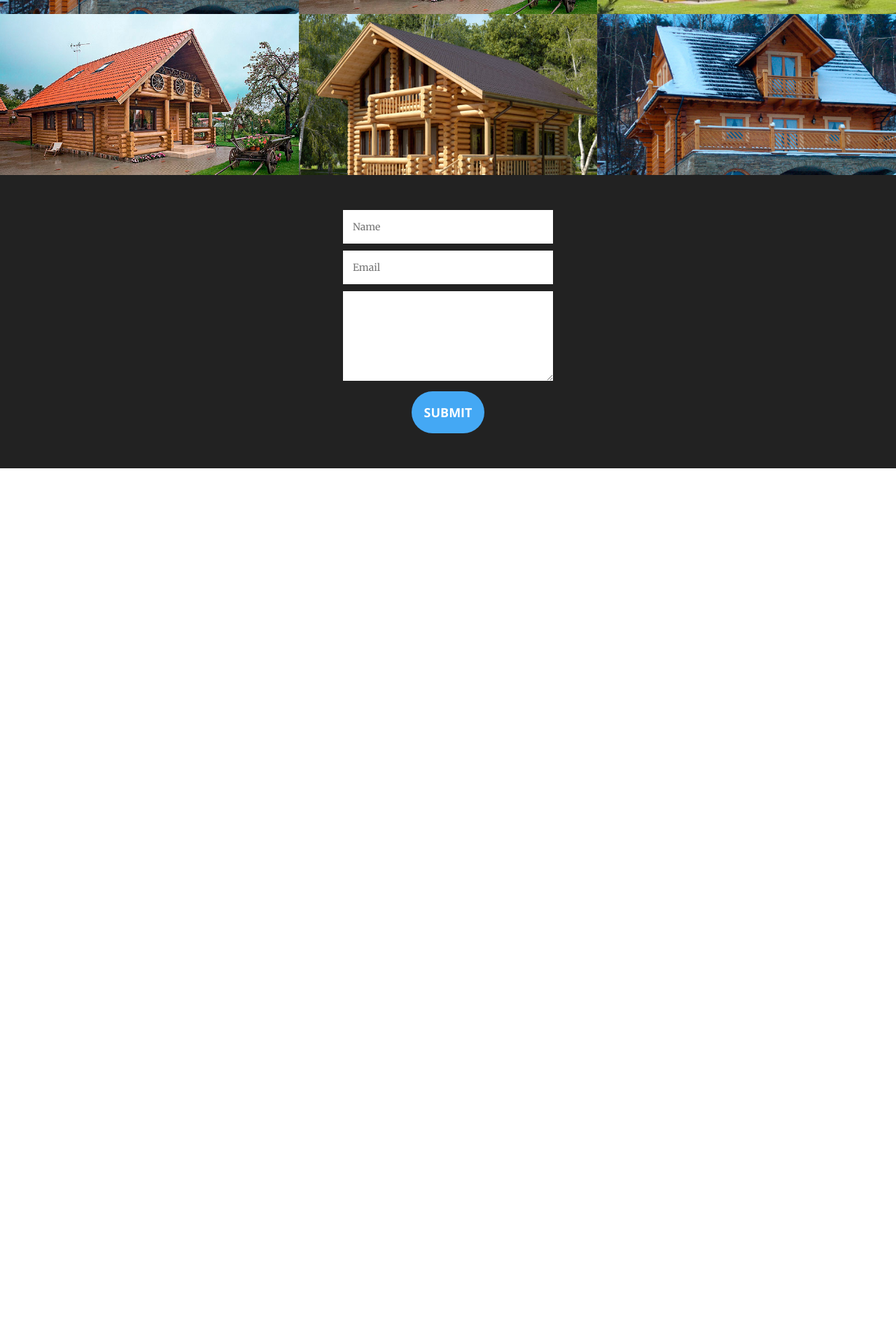
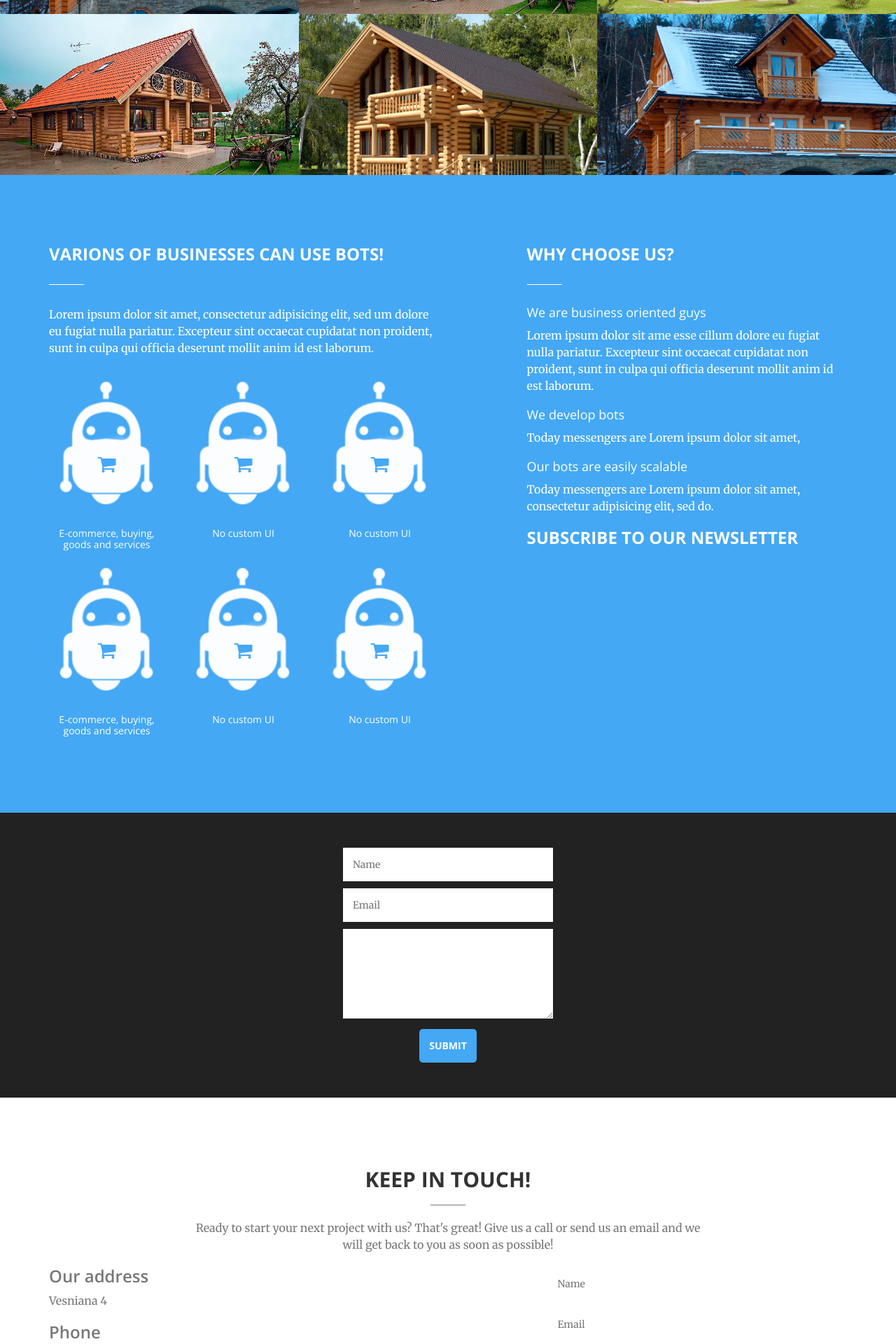
Before and after one commit to mykolat/botsCrew, a Jekyll site: the page built from index.html, in a window 1280 px wide. Shown: the part 2520-4440 px from the top of the page at 70% size. Built offline with Jekyll 4.4.1, drawn with Linux system fonts in a browser that asks for light colours; before the commit the page ends 3189 px from its top, so only the background shows below that; some of the changed text lies outside the part shown.

Commit message:
UI update

```diff
--- /dev/null
+++ b/_includes/business-services.html
@@ -0,0 +1,41 @@
+<div class="row">
+    <div class="col-lg-4 col-md-6 text-center">
+        <div class="box">
+            <div class="box__robot"><i class="fa fa-2x fa-shopping-cart wow bounceIn text-primary"></i></div>
+            <h5>E-commerce, buying, goods and services</h5> </div>
+    </div>
+    <div class="col-lg-4 col-md-6 text-center">
+        <div class="box">
+            <div class="box__robot"><i class="fa fa-2x fa-shopping-cart wow bounceIn text-primary"></i></div>
+            <h5>No custom UI</h4>
+        </div>
+    </div>
+    <div class="col-lg-4 col-md-6 text-center">
+        <div class="box">
+          <div class="box__robot"><i class="fa fa-2x fa-shopping-cart wow bounceIn text-primary"></i></div>
+            <h5>No custom UI</h4>
+        </div>
+    </div>
+</div>
+
+<div class="row">
+    <div class="col-lg-4 col-md-6 text-center">
+          <div class="box">
+            <div class="box__robot"><i class="fa fa-2x fa-shopping-cart wow bounceIn text-primary"></i></div>
+            <h5>E-commerce, buying, goods and services</h5> </div>
+    </div>
+    <div class="col-lg-4 col-md-6 text-center">
+        <div class="box">
+            <div class="box__robot"><i class="fa fa-2x fa-shopping-cart wow bounceIn text-primary"></i></div>
+            <h5>No custom UI</h4>
+        </div>
+    </div>
+    <div class="col-lg-4 col-md-6 text-center">
+        <div class="box">
+            <div class="box__robot">
+                <i class="fa fa-2x fa-shopping-cart wow bounceIn text-primary"></i>
+            </div>
+            <h5>No custom UI</h4>
+        </div>
+    </div>
+</div>
--- /dev/null
+++ b/_includes/business.html
@@ -0,0 +1,22 @@
+<section id="about" class="bg-primary">
+    <div class="container">
+        <div class="row">
+            <div class="col-md-6">
+                <h3 class="section-heading">Varions of businesses can use bots!</h3>
+                <hr class="light light--inverse light--pull-left">
+                <p>Lorem ipsum dolor sit amet, consectetur adipisicing elit, sed um dolore eu fugiat nulla pariatur. Excepteur sint occaecat cupidatat non proident, sunt in culpa qui officia deserunt mollit anim id est laborum.</p>
+                {% include business-services.html %}
+
+            </div>
+            <div class="col-md-5 col-md-offset-1">
+                <h3 class="section-heading">Why choose us?</h3>
+                <hr class="light light--inverse light--pull-left">
+                <h4>We are business oriented guys</h4>
+                <p>Lorem ipsum dolor sit ame esse cillum dolore eu fugiat nulla pariatur. Excepteur sint occaecat cupidatat non proident, sunt in culpa qui officia deserunt mollit anim id est laborum.</p>
+                <h4>We develop bots</h4>
+                <p>Today messengers are Lorem ipsum dolor sit amet, </p>
+                <h4>Our bots are easily scalable</h4>
+                <p>Today messengers are Lorem ipsum dolor sit amet, consectetur adipisicing elit, sed do.</p>
+                <h3 class="section-heading">Subscribe to our newsletter</h4> </div>
+        </div>
+</section>
--- a/_includes/call-to-action.html
+++ b/_includes/call-to-action.html
@@ -3,7 +3,7 @@
         <div class="row">
             <div class="col-lg-8 ">
                 <h4 class="section-heading">Using messengers in the world</h4>
-                <hr class="light light--pull-left">
+                <hr class="light light--pull-left"    >
                 <p class="text-muted">75% of mobile phone owners use Duis aute irure dolor in reprehenderit in voluptate velit esse cillum dolore eu fugiat nulla pariatur. Excepteur sint occaecat cupidatat non proident, sunt in culpa qui officia deserunt mollit anim id est
                     laborum. ipsums messengeds</p>
                 <p class="text-muted">Today messengers are Lorem ipsum dolor sit amet, consectetur adipisicing elit, sed do eiusmod tempor incididunt ut labore et dolore magna aliqua. Ut enim ad minim veniam, quis nostrud exercitation ullamco laboris nisi ut aliquip ex ea
--- a/_includes/contact.html
+++ b/_includes/contact.html
@@ -2,28 +2,20 @@
     <div class="container">
         <div class="row">
             <div class="col-lg-8 col-lg-offset-2 text-center">
-                <h2 class="section-heading">Let's Get In Touch!</h2>
-                <hr class="primary">
-                <p>Ready to start your next project with us? That's great! Give us a call or send us an email and we will get back to you as soon as possible!</p>
+                <h2 class="section-heading">Keep In Touch!</h2>
+                <hr class="light">
+                <p class="text-muted">Ready to start your next project with us? That's great! Give us a call or send us an email and we will get back to you as soon as possible!</p>
             </div>
-        <div class="col-lg-2 col-lg-offset-2 text-center">
-            <a href="https://twitter.com/{{ site.twitter_username }}">
-                <i class="fa fa-twitter fa-3x wow bounceIn" data-wow-delay=".1s"></i>
-                <p>{{ site.twitter_username }}</p>
-            </a>
+            <div class="text-muted" class="row">
+                <div class="col-lg-6">
+                    <h3 class="section-heading section-heading--muted">Our address</h3>
+                    <p>Vesniana 4</p>
+                    <h3 class="section-heading section-heading--muted">Phone</h3>
+                    <p>+380631099920</p>
+                    <h3 class="section-heading section-heading--muted">Email us</h3>
+                    <p> <a href="mailto:mykolanr@gmail.com">mykolanr@gmail.com</a> </p>
+                </div>
+                <div class="col-lg-6"> {% include form-full.html %} </div>
+            </div>
         </div>
-        <div class="col-lg-2 col-lg-offset-1 text-center">
-            <a href="mailto:{{ site.email }}">
-            <i class="fa fa-envelope-o fa-3x wow bounceIn" data-wow-delay=".1s"></i>
-                <p>{{ site.email }}</p>
-            </a>
-        </div>
-        <div class="col-lg-2 col-lg-offset-1 text-center">
-            <a href="https://github.com/{{ site.github_username }}">
-            <i class="fa fa-github fa-3x wow bounceIn" data-wow-delay=".1s"></i>
-                <p>{{ site.github_username }}</p>
-            </a>
-        </div>
-
-    </div>
 </section>
--- a/_includes/form-full.html
+++ b/_includes/form-full.html
@@ -1,7 +1,8 @@
 <form action="post" data-sending="{{ site.text.contact.ajax.sending }}" data-sent="{{ site.text.contact.ajax.sent }}" data-submit="{{ site.text.contact.submit }}" data-error="{{ site.text.contact.ajax.error }}" data-email="{{ site.email }}" class="center-block form-stacked">
     <input type="text" name="usrname" class="field-light" placeholder="{{ site.text.contact.name }}">
     <input type="email" name="email" class="field-light" placeholder="{{ site.text.contact.email }}">
-    <textarea type="text" name="message" class="field-light" rows="5" placeholder="{{ site.text.contact.message }}"> </textarea>
+    <textarea type="text" name="message" class="field-light" rows="5" placeholder="{{ site.text.contact.message  }}"> </textarea>
     <!-- <input type="text" name="_gotcha" style="display:none" /> -->
-    <button type='submit' class="center-block btn btn-primary btn-lg">{{ site.text.contact.submit }}</button>
+    <button type='submit' class="center-block btn btn-primary button special">{{ site.text.contact.submit }}</button>
+      <!-- <a href="#" class="button special">Get in touch</a> -->
 </form>
--- a/_layouts/front.html
+++ b/_layouts/front.html
@@ -12,8 +12,9 @@
    {% include call-to-action.html %}
   {% include services.html %}
   {% include portfolio.html %}
+  {% include business.html %}
   {% include aside.html %}
-  <!-- {% include contact.html %} -->
+  {% include contact.html %}
   {% include scripts.html %}
 </body>
 
--- a/_sass/_custom.scss
+++ b/_sass/_custom.scss
@@ -16,6 +16,9 @@ hr.light {
     border-width: thin;
     &--pull-left {
         margin: 30px 0;
+    }
+    &--inverse {
+        border-color: #fff;
     }
 }
 a {
@@ -188,6 +191,10 @@ header {
     margin-top: 0;
     text-transform: uppercase;
     font-weight: bold;
+    &--muted {
+        text-transform: none;
+        font-weight: 600;
+    }
 }
 .service-box {
     max-width: 400px;
@@ -352,3 +359,17 @@ input[type="submit"] {
         @include background-cover;
     }
 }
+.box {
+    &__robot {
+        background: url("../img/robot.png") no-repeat;
+        display: block;
+        height: 215px;
+        content: "";
+        position: relative;
+        background-size: contain;
+        margin: 0 auto;
+        display: block;
+        background-position: center;
+        padding: 120px 0 0;
+    }
+}
```
Also changed, not shown: _includes/our-team.html (added, +22 -0 lines), 1 other file.
